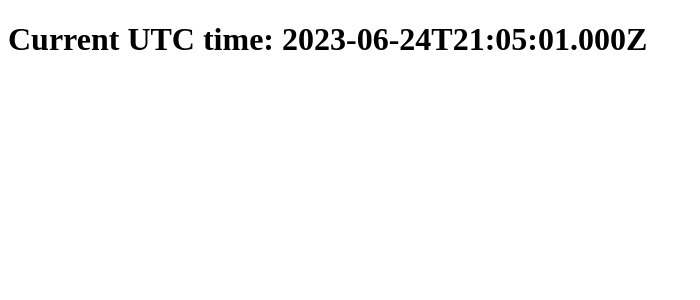
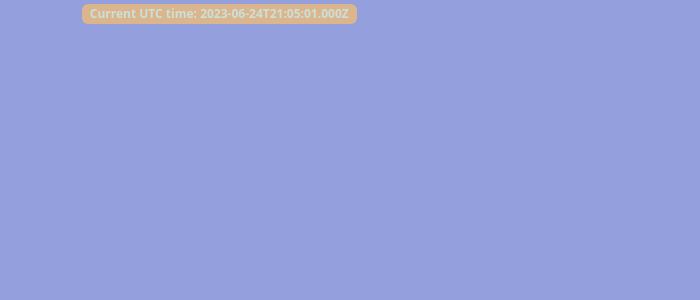
Before and after one commit to harishkannarao/github-pages-demo, a Next.js app: page /time in a window 1280 px wide. Shown: the top 300 px of the page, without its empty margins (0-700 px from the left). Built offline with nearby package versions, Linux system fonts and the light colour scheme.

Commit message:
Using bootstrap with scss

```diff
--- a/app/layout.tsx
+++ b/app/layout.tsx
@@ -1,3 +1,6 @@
+// These styles apply to every route in the application
+import '../styles/scss/global.scss';
+
 export default function RootLayout({
     children,
   }: {
@@ -5,7 +8,7 @@ export default function RootLayout({
   }) {
     return (
       <html lang="en">
-        <body>{children}</body>
+        <body className="container">{children}</body>
       </html>
     )
   }
--- a/app/time/page.tsx
+++ b/app/time/page.tsx
@@ -2,7 +2,7 @@ import { CurrentTime } from "../../components/time/time";
 
 export default function Page() {
     return (
-        <h1>
+        <h1 className="badge bg-primary">
             <span>Current UTC time: </span><CurrentTime />
         </h1>
     )
--- a/next.config.js
+++ b/next.config.js
@@ -1,3 +1,6 @@
+
+const path = require('path')
+
 /**
  * @type {import('next').NextConfig}
  */
@@ -7,6 +10,9 @@
   trailingSlash: true,
   // Optional: Change the output directory `out` -> `dist`
   distDir: 'out',
+  sassOptions: {
+    includePaths: [path.join(__dirname, 'styles')],
+  },
 }
 
 module.exports = nextConfig
--- a/package.json
+++ b/package.json
@@ -11,6 +11,7 @@
     "all": "npm-run-all test:ci e2e:ci build"
   },
   "dependencies": {
+    "bootstrap": "^5.3.0",
     "next": "^13.4.7",
     "react": "^18.2.0",
     "react-dom": "^18.2.0"
@@ -24,6 +25,7 @@
     "jest": "^29.5.0",
     "jest-environment-jsdom": "^29.5.0",
     "npm-run-all": "^4.1.5",
+    "sass": "^1.63.6",
     "serve": "14.2.0",
     "start-server-and-test": "^2.0.0",
     "typescript": "5.1.3"
--- /dev/null
+++ b/styles/scss/global.scss
@@ -0,0 +1,16 @@
+$theme-colors: (
+  'primary': #dbb68c,
+  'secondary': #833bec,
+  'success': #1ce1ac,
+  'info': #ff7d50,
+  'warning': #ffbe0b,
+  'danger': #ff007f,
+  'light': #c0ccda,
+  'dark': #001738,
+);
+
+$badge-color: #cbe0dc;
+
+$body-bg: #949fdd;
+
+@import "/node_modules/bootstrap/scss/bootstrap";
```
Also changed, not shown: 1 other file (tests, documents, lock files or other folders). Lines whose indentation alone changed are shown as unchanged.
